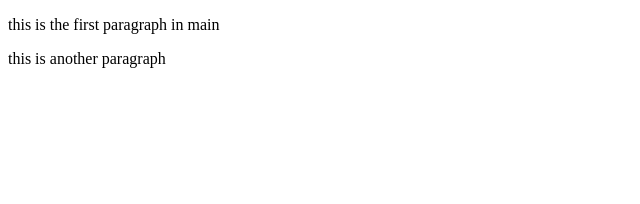
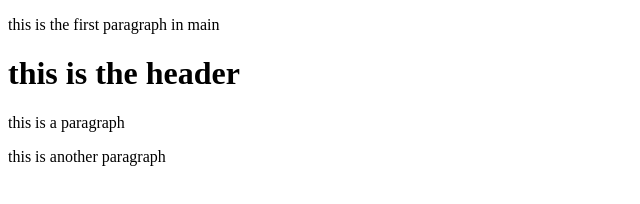
Before and after one commit to Gerald-coder/gitub-trash-course, a plain HTML site: page index.html in a window 1280 px wide. Shown: the whole page, without its empty margins (0-640 px from the left). Drawn offline with Linux system fonts and the light colour scheme.

Commit message:
Update index.html

```diff
--- a/index.html
+++ b/index.html
@@ -5,6 +5,9 @@
   </head>
   <body>
     <p>this is the first paragraph in main</p>
+    <h1>this is the header</h1>
+    <p>this is a paragraph</p>
+
     <p>this is another paragraph</p>
   </body>
 </html>
```
